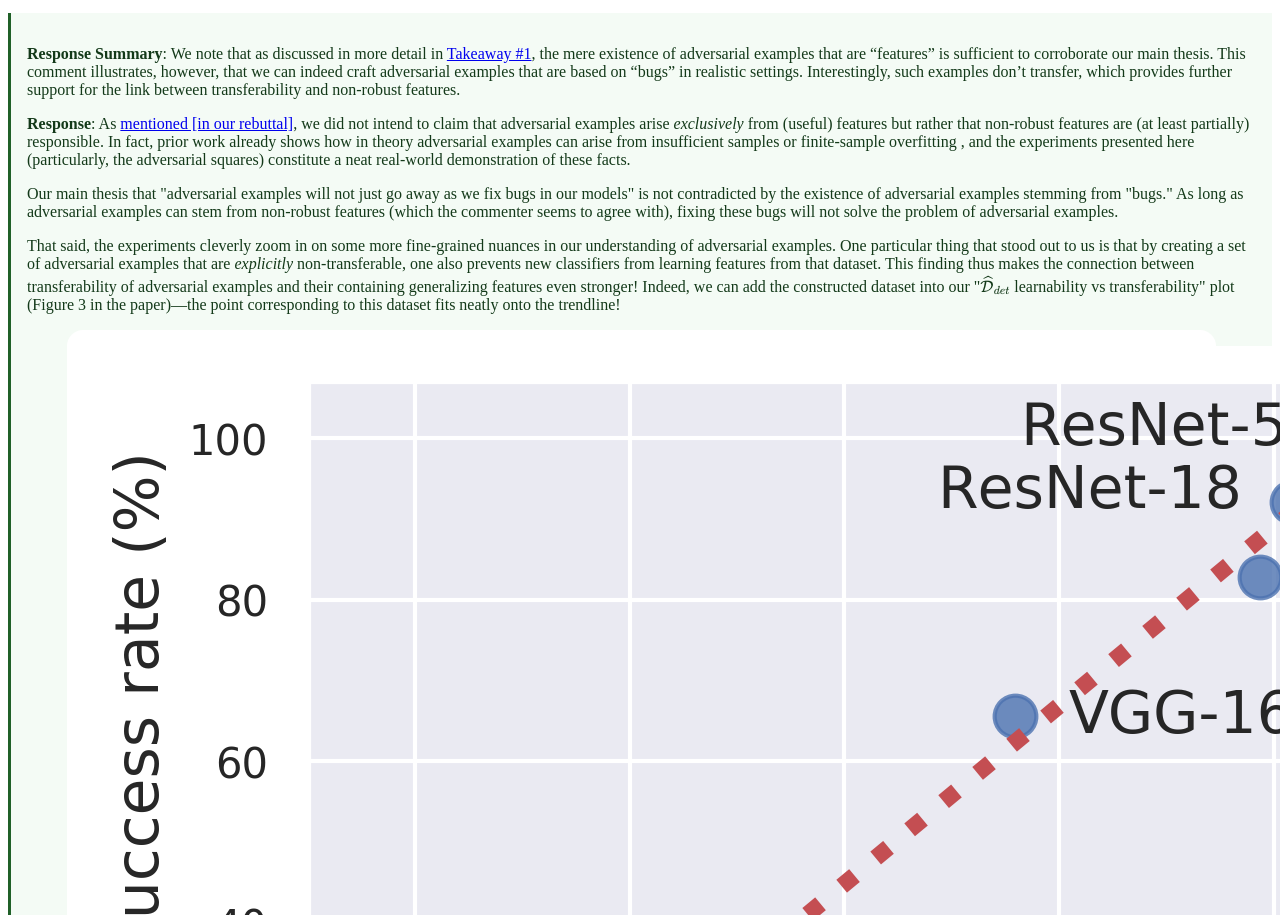
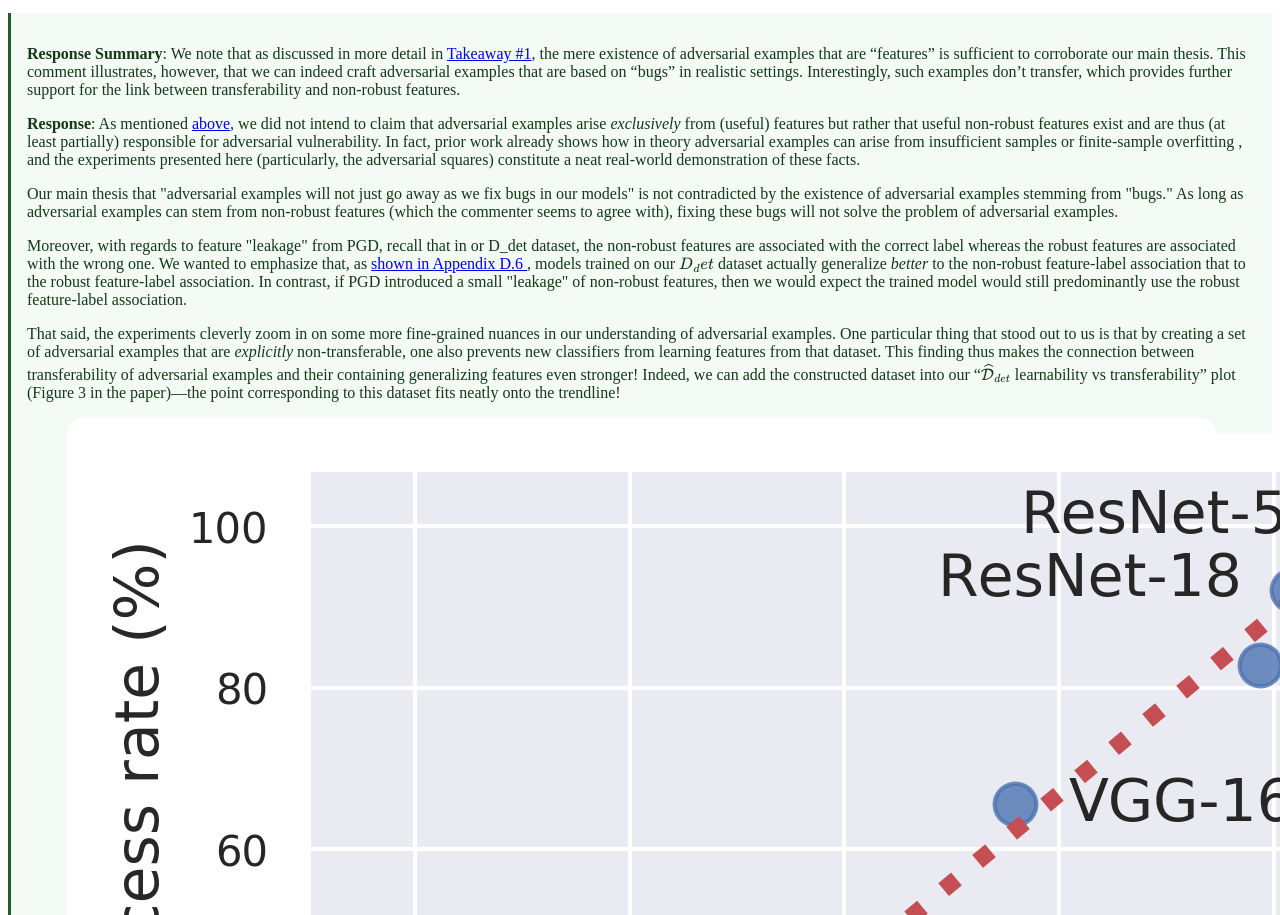
Before and after one commit to distillpub/post--ilyas-response-5, a plain HTML site: page public/index.html in a window 1280 px wide. Shown: the part 4813-5728 px from the top of the page. Drawn offline with nearby package versions, Linux system fonts and the light colour scheme; some packages are replaced by stand-ins of ours.

Commit message:
Add new response paragraph, fix inline links

```diff
--- a/public/index.html
+++ b/public/index.html
@@ -624,8 +624,8 @@ Let $f: \R^n \to \cY$ be a standard classifier for this problem. -->
         <section class="comment-info" id="rebuttal">
 
             <p><b>Response Summary</b>: We note that as discussed in
-                more detail in <a href="/2019/advex-bugs-discussion/rebuttal/#takeaway1">Takeaway #1</a>, the mere
-                existence of adversarial
+                more detail in <a href="/2019/advex-bugs-responses/original-authors/#takeaway1">Takeaway #1</a>, the
+                mere existence of adversarial
                 examples
                 that are “features” is sufficient to corroborate our main thesis. This comment
                 illustrates, however, that we can indeed craft adversarial examples that are
@@ -634,12 +634,12 @@ Let $f: \R^n \to \cY$ be a standard classifier for this problem. -->
                 and non-robust features.
 
             </p>
-            <p><b>Response</b>: As <a href="/2019/advex-bugs-discussion/rebuttal/#nonclaim1">mentioned [in our
-                    rebuttal]</a>,
+            <p><b>Response</b>: As mentioned <a href="/2019/advex-bugs-responses/original-authors/#nonclaim1">above</a>,
                 we did not intend to claim
                 that adversarial examples arise <em>exclusively</em> from (useful) features but rather
-                that non-robust features are (at least partially) responsible. In fact, prior
-                work already shows how in theory adversarial examples can arise from
+                that useful non-robust features exist and are thus (at least
+                partially) responsible for adversarial vulnerability. In fact,
+                prior work already shows how in theory adversarial examples can arise from
                 insufficient samples <d-cite key="schmidt2018adversarially"></d-cite> or finite-sample overfitting
                 <d-cite key="tanay2016boundary"></d-cite>, and the experiments
                 presented here (particularly, the adversarial squares) constitute a neat
@@ -651,6 +651,19 @@ Let $f: \R^n \to \cY$ be a standard classifier for this problem. -->
                 features (which the commenter seems to agree with), fixing these bugs will not
                 solve the problem of adversarial examples. </p>
 
+            <p>Moreover, with regards to feature "leakage" from PGD, recall that in
+                or D_det dataset, the non-robust features are associated with the
+                correct label whereas the robust features are associated with the wrong
+                one. We wanted to emphasize that, as
+                <a href="https://arxiv.org/abs/1905.02175">
+                    shown in Appendix D.6
+                </a>,
+                models trained on our $D_det$ dataset actually generalize <em>better</em> to
+                the non-robust feature-label association that to the robust
+                feature-label association. In contrast, if PGD introduced a small
+                "leakage" of non-robust features, then we would expect the trained model
+                would still predominantly use the robust feature-label association. </p>
+
             <p> That said, the experiments cleverly zoom in on some more fine-grained
                 nuances in our understanding of adversarial examples. One particular thing that
                 stood out to us is that by creating a set of adversarial examples that are
@@ -658,8 +671,9 @@ Let $f: \R^n \to \cY$ be a standard classifier for this problem. -->
                 features from that dataset. This finding thus makes the connection between
                 transferability of adversarial examples and their containing generalizing
                 features even stronger! Indeed, we can add the constructed dataset into our
-                "$\widehat{\mathcal{D}}_{det}$ learnability vs transferability" plot
-                (Figure 3 in the paper)—the point corresponding to this dataset fits neatly onto the trendline! </p>
+                “$\widehat{\mathcal{D}}_{det}$ learnability vs transferability” plot
+                (Figure 3 in the paper)&mdash;the point
+                corresponding to this dataset fits neatly onto the trendline! </p>
 
             <figure>
                 <img class="l-body" src="transfer.png" />
```
